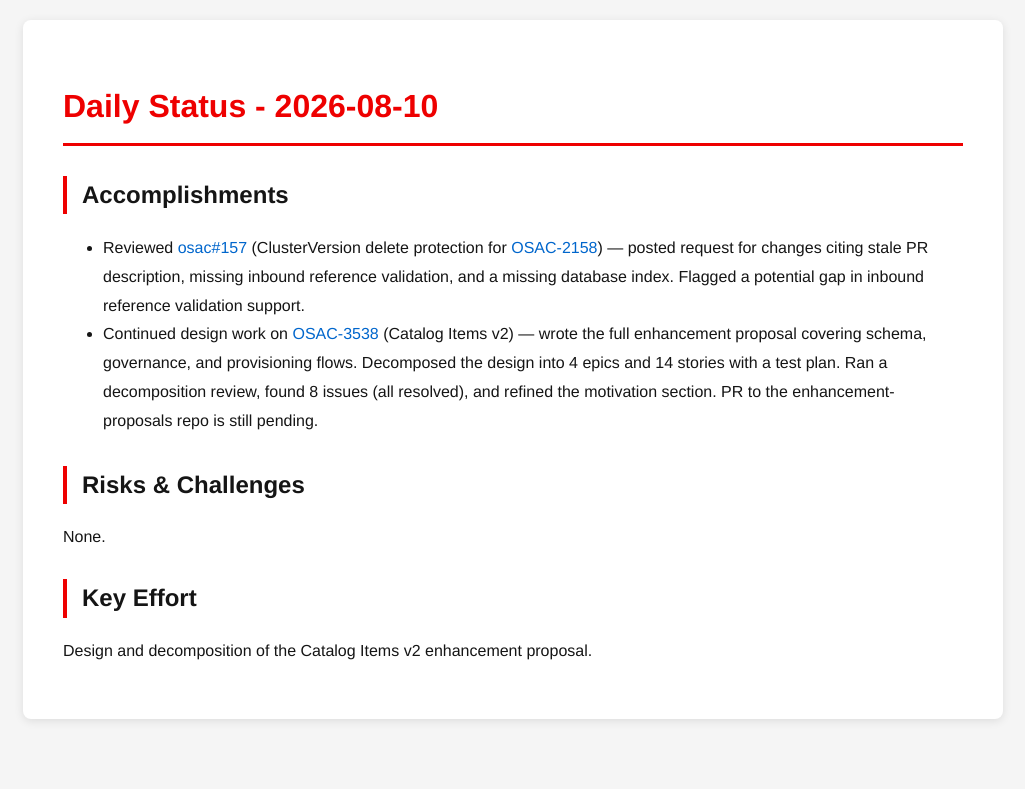
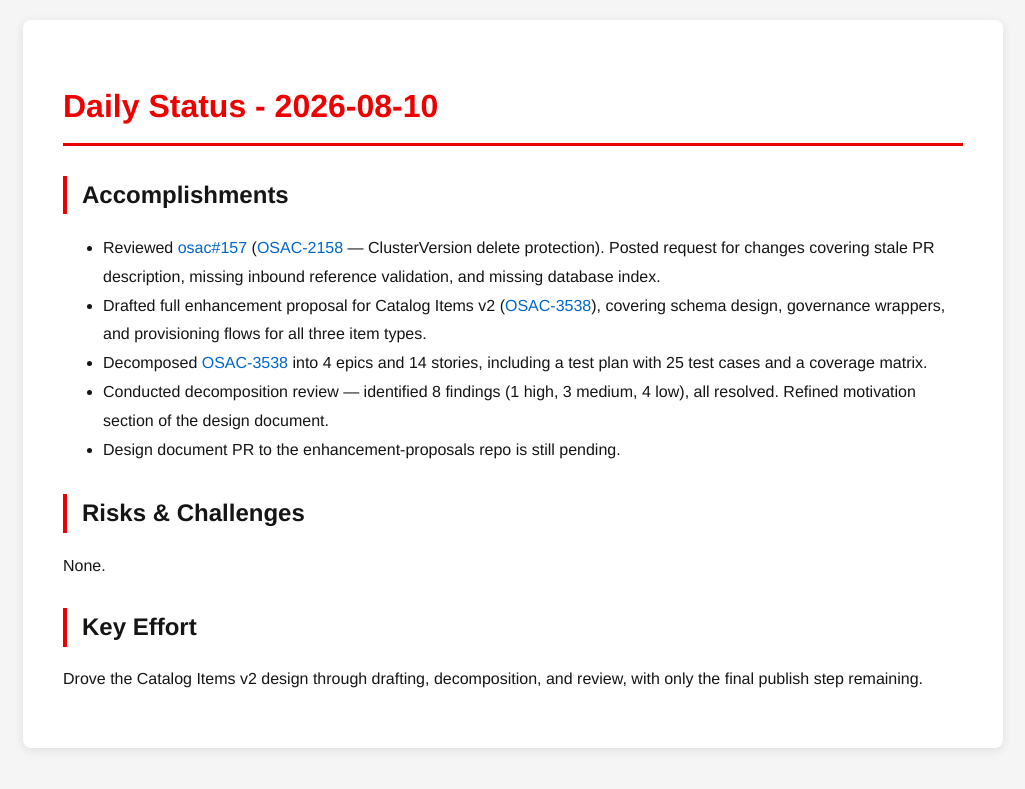
Before and after one commit to tzvatot/daily-status, a Jekyll site: the page built from 2026-08-10.md, in a window 1280 px wide. Shown: the top 789 px of the page, without its empty margins (127-1152 px from the left). Built offline with Jekyll 4.4.1, drawn with Linux system fonts in a browser that asks for light colours.

Commit message:
Daily status update - 2026-08-10

```diff
--- a/2026-08-10.md
+++ b/2026-08-10.md
@@ -7,11 +7,14 @@ date: 2026-08-10
 # Daily Status - 2026-08-10
 
 ## Accomplishments
-- Reviewed [osac#157](https://github.com/osac-project/osac/pull/157) (ClusterVersion delete protection for [OSAC-2158](https://redhat.atlassian.net/browse/OSAC-2158)) — posted request for changes citing stale PR description, missing inbound reference validation, and a missing database index. Flagged a potential gap in inbound reference validation support.
-- Continued design work on [OSAC-3538](https://redhat.atlassian.net/browse/OSAC-3538) (Catalog Items v2) — wrote the full enhancement proposal covering schema, governance, and provisioning flows. Decomposed the design into 4 epics and 14 stories with a test plan. Ran a decomposition review, found 8 issues (all resolved), and refined the motivation section. PR to the enhancement-proposals repo is still pending.
+- Reviewed [osac#157](https://github.com/osac-project/osac/pull/157) ([OSAC-2158](https://redhat.atlassian.net/browse/OSAC-2158) — ClusterVersion delete protection). Posted request for changes covering stale PR description, missing inbound reference validation, and missing database index.
+- Drafted full enhancement proposal for Catalog Items v2 ([OSAC-3538](https://redhat.atlassian.net/browse/OSAC-3538)), covering schema design, governance wrappers, and provisioning flows for all three item types.
+- Decomposed [OSAC-3538](https://redhat.atlassian.net/browse/OSAC-3538) into 4 epics and 14 stories, including a test plan with 25 test cases and a coverage matrix.
+- Conducted decomposition review — identified 8 findings (1 high, 3 medium, 4 low), all resolved. Refined motivation section of the design document.
+- Design document PR to the enhancement-proposals repo is still pending.
 
 ## Risks & Challenges
 None.
 
 ## Key Effort
-Design and decomposition of the Catalog Items v2 enhancement proposal.
+Drove the Catalog Items v2 design through drafting, decomposition, and review, with only the final publish step remaining.
```
